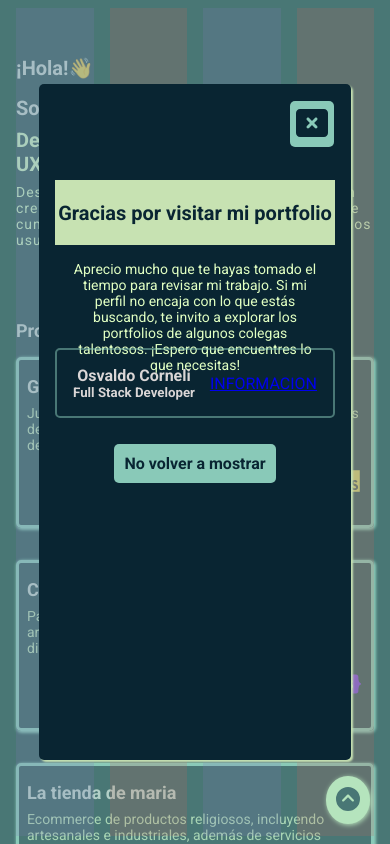
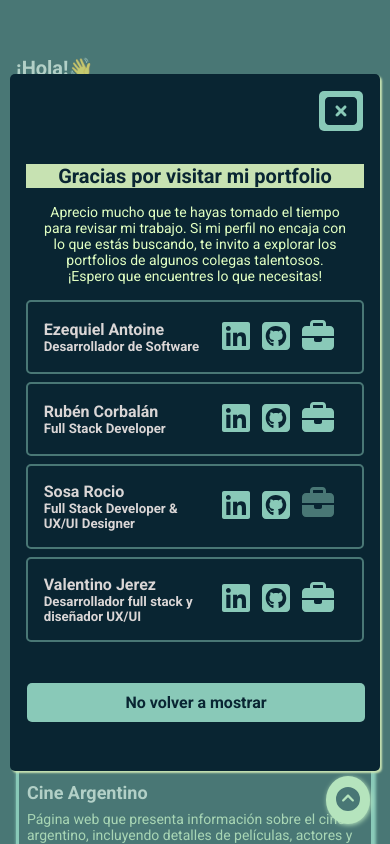
Before and after one commit to OsvaldoCorneli/portfolio, a React (Vite) app: page / in a window 390 px wide. Shown: the top 844 px of the page. Built offline with nearby package versions, Linux system fonts and the light colour scheme.

Commit message:
finalice la etapa de mobile, deployar

```diff
--- /dev/null
+++ b/public/data/colegas.json
@@ -0,0 +1,35 @@
+[
+    {
+        "id": 1,
+        "name": "Ezequiel Antoine",
+        "tittle": "Desarrollador de Software",
+        "linkedin": "https://www.linkedin.com/in/ezequielantoine/",
+        "github": "https://github.com/EzAntoine",
+        "portfolio": "https://ezequielantoine.vercel.app/"
+    },
+    {
+        "id": 2,
+        "name": "Rubén Corbalán",
+        "tittle": "Full Stack Developer",
+        "linkedin": "https://www.linkedin.com/in/rub%C3%A9n-corbal%C3%A1n-760a06287/",
+        "github": "https://github.com/rubencorba",
+        "portfolio": "https://rubencorbalan.vercel.app/"
+    },
+    {
+        "id": 3,
+        "name": "Sosa Rocio",
+        "tittle": "Full Stack Developer & UX/UI Designer",
+        "linkedin": "https://www.linkedin.com/in/denise-rocio-sosa-bb82b0108/",
+        "github": "https://github.com/DeniseSosa",
+        "portfolio": ""
+    },
+    {
+        "id": 4,
+        "name": "Valentino Jerez",
+        "tittle": "Desarrollador full stack y diseñador UX/UI",
+        "linkedin": "https://www.linkedin.com/in/valentino-jerez-567374281/",
+        "github": "https://github.com/ValentinoJerez",
+        "portfolio": "https://valentinojerez.vercel.app/"
+    }
+
+]
--- a/public/data/proyectos.json
+++ b/public/data/proyectos.json
@@ -54,6 +54,13 @@
         "description": "Juego de adivinanza donde debes encontrar palabras de 5 letras, desafiando tus habilidades lingüísticas y de deducción.",
         "url": "https://osvaldocorneli.github.io/wordsGame/",
         "icons": [5 , 2 , 6]
+    },
+    {
+        "id": 9,
+        "tittle": "Encriptador de Texto",
+        "description": "Aplicación que encripta textos reemplazando las vocales, proporcionando una capa adicional de seguridad y privacidad en la comunicación.",
+        "url": "https://osvaldocorneli.github.io/encriptador_de_texto/",
+        "icons": [5 , 2 , 6]
     }
 
 
--- a/src/App.css
+++ b/src/App.css
@@ -7,7 +7,7 @@ body{
 
 }
 
-.grillas{
+/* .grillas{
     display: flex;
     justify-content: center;
     position: fixed;
@@ -28,4 +28,4 @@ body{
     background-color: rgba(114, 38, 185, 0.2);
     margin: 0 8px 0 8px;
     width: 22%;
-}
+} */
--- a/src/App.jsx
+++ b/src/App.jsx
@@ -28,12 +28,12 @@ function App() {
 
   return (
     <>
-    <div className='grillas'>
+    {/* <div className='grillas'>
       <div className='impar'></div>
       <div className='par'></div>
       <div className='impar'></div>
       <div className='par'></div>
-    </div>
+    </div> */}
     <Hello/>
     <Proyectos/>
     <Educacion/>
--- /dev/null
+++ b/src/components/CardPopUp/CardPopUp.jsx
@@ -0,0 +1,30 @@
+import style from "../PopUp/popup.module.css"
+
+import { FontAwesomeIcon } from '@fortawesome/react-fontawesome';
+import { faLinkedin, faSquareGithub } from '@fortawesome/free-brands-svg-icons';
+import { faBriefcase} from '@fortawesome/free-solid-svg-icons';
+
+export default function CardPopUp(props){
+
+return(
+    <div className={style.popcard}>
+                    <div className={style.popcard_info}>
+                    <h4>{props.name}</h4>
+                    <h5>{props.tittle}</h5>
+                    </div>
+                    <div className={style.popcard_btns}>
+                    <a href={props.linkedin} target="_blank"><FontAwesomeIcon icon={faLinkedin} /></a>
+                     <a href={props.github} target="_blank"><FontAwesomeIcon icon={faSquareGithub}  /></a>
+                     {
+                        props.portfolio != ""
+                        ?  <a href={props.portfolio} target="_blank"><FontAwesomeIcon icon={faBriefcase} /></a>
+                        : <FontAwesomeIcon icon={faBriefcase} className={style.btn_desactivado}/>
+                     }
+
+                    </div>
+
+
+                </div>
+)
+
+}
--- a/src/components/Contacto/contacto.jsx
+++ b/src/components/Contacto/contacto.jsx
@@ -17,7 +17,6 @@ export default function Contacto() {
                 <a href="https://www.linkedin.com/in/osvaldocorneli/" target="_blank"><FontAwesomeIcon icon={faLinkedin} /></a>
                 <a href="https://github.com/OsvaldoCorneli" target="_blank"><FontAwesomeIcon icon={faSquareGithub}  /></a>
                 <a href={mailtoLink} target="_blank"><FontAwesomeIcon icon={faSquareEnvelope}  /></a>
-                <a href=""><FontAwesomeIcon target="_blank" icon={faFileArrowDown}  /></a>
             </div>
 
         </div>
--- a/src/components/PopUp/PopUp.jsx
+++ b/src/components/PopUp/PopUp.jsx
@@ -1,7 +1,8 @@
 import style from "./PopUp.module.css"
 import { FontAwesomeIcon } from '@fortawesome/react-fontawesome';
 import { faRectangleXmark } from '@fortawesome/free-solid-svg-icons';
-
+import CardPopUp from "../CardPopUp/CardPopUp";
+import data from "../../../public/data/colegas.json"
 
 function PopUp({ handlerPublicity, setIsHidden }) {
 
@@ -27,16 +28,28 @@ function PopUp({ handlerPublicity, setIsHidden }) {
                         los portfolios de algunos colegas talentosos. ¡Espero que encuentres
                         lo que necesitas!</p>
                 </div>
-                <div className={style.popcard}>
-                    <div className={style.popcard_info}>
-                    <h4>Osvaldo Corneli</h4>
-                    <h5>Full Stack Developer</h5>
-                    </div>
-                    <div className={style.popcard_btns}>
-                    <a href="#">INFORMACION</a>
-                    </div>
 
-                </div>
+                {
+                    data.length > 0
+                    ? data.map((datos)=>(
+
+                        <CardPopUp
+                        key={datos.id}
+                        name={datos.name}
+                        tittle={datos.tittle}
+                        linkedin={datos.linkedin}
+                        github={datos.github}
+                        portfolio={datos.portfolio}
+
+                        />
+
+
+                    ))
+                    : ""
+                }
+
+
+
                 <div className={style.popups_btn}>
                     <a className={style.btn_popup} onClick={handlerBtnNoMolestar}>No volver a mostrar</a>
                 </div>
--- a/src/components/PopUp/PopUp.module.css
+++ b/src/components/PopUp/PopUp.module.css
@@ -1,3 +1,4 @@
+
 .contenedor_popUp {
     display: flex;
     margin: 0;
@@ -11,7 +12,7 @@
     z-index: 3;
     align-items: center;
     justify-content: center;
-    overflow: hidden;
+
 }
 
 .popUps {
@@ -24,11 +25,12 @@
     color: var(--quaternary-color);
     box-shadow: 2px 2px 2px var(--tertiary-color);
     border-radius: 5px;
-    width: 80%;
-    height: 80%;
+    width: 95%;
+
     max-width: 540px;
     opacity: 1;
     padding: 16px;
+
 }
 
 
@@ -39,9 +41,12 @@
     padding: 10px;
     cursor: pointer;
     margin: 1px;
-    width: 90%;
+    width: 100%;
     font-weight: 700;
     border-radius: 5px;
+    display: flex;
+    justify-content: center;
+    align-items: center;
 
 }
 
@@ -76,7 +81,7 @@
 
     width: 100%;
     border: 2px solid rgba(var(--secondary-color-rgb), 0.5);
-    margin: 0 0 36px 0;
+    margin: 0 0 8px 0;
     padding: 16px;
     display: flex;
     justify-content: space-between;
@@ -87,5 +92,29 @@
 }
 
 .popcard_btns{
+    display: flex;
+    width: 45%;
+    justify-content: space-evenly;
+    font-size: 2rem;
 
 }
+
+.popups_btn{
+    margin: 32px 0;
+    width: 100%;
+    justify-self: center;
+
+}
+
+.popcard_btns a svg{
+    color: var(--secondary-color);
+}
+
+.popcard_info{
+    text-align: start;
+    width: 55%;
+}
+
+.btn_desactivado{
+    color: rgba(137, 201, 184, 0.5);
+}
--- a/src/components/ScrollBtn/scrollbtn.module.css
+++ b/src/components/ScrollBtn/scrollbtn.module.css
@@ -1,3 +1,4 @@
+
 .botonscroll {
     position: fixed;
     bottom: 20px;
```
